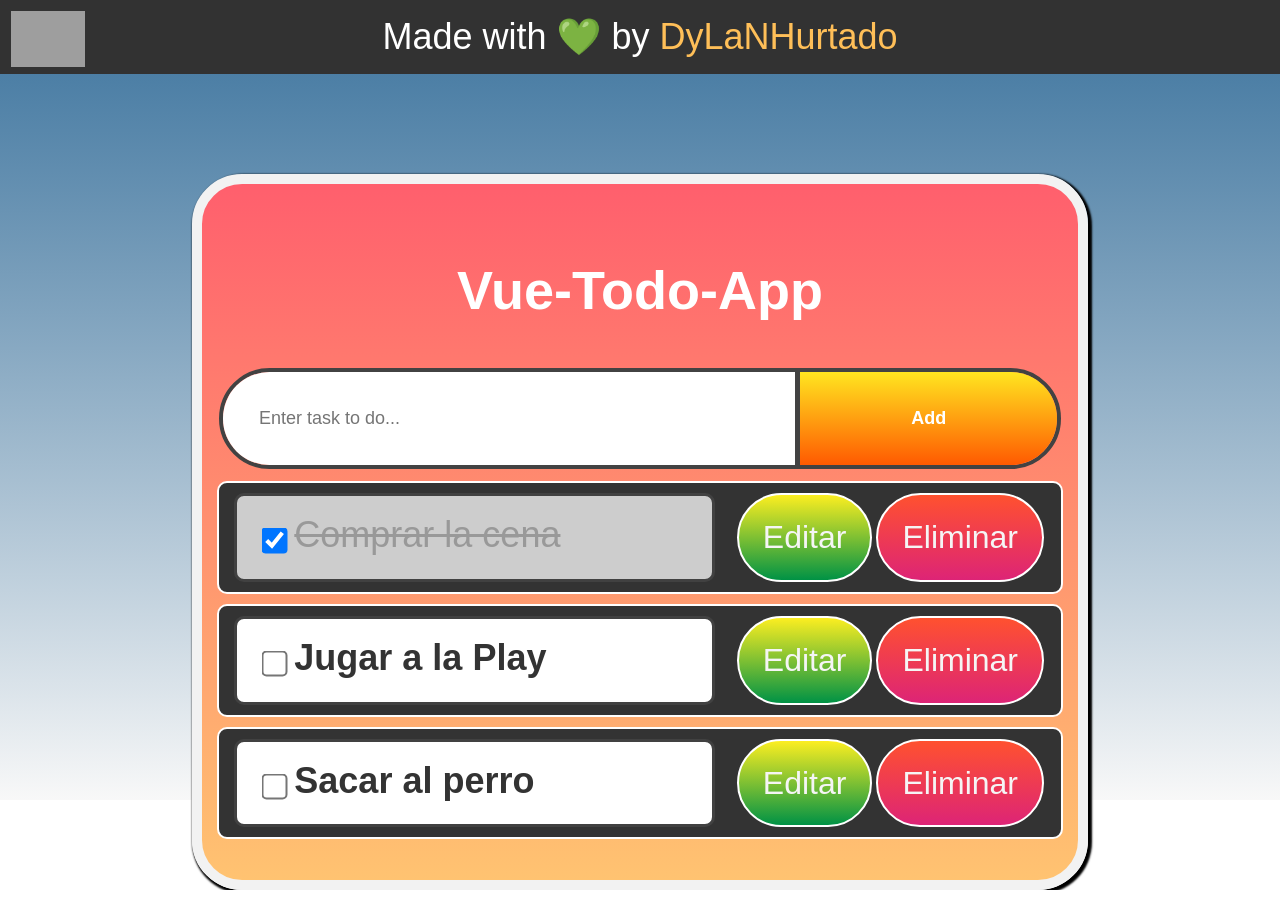
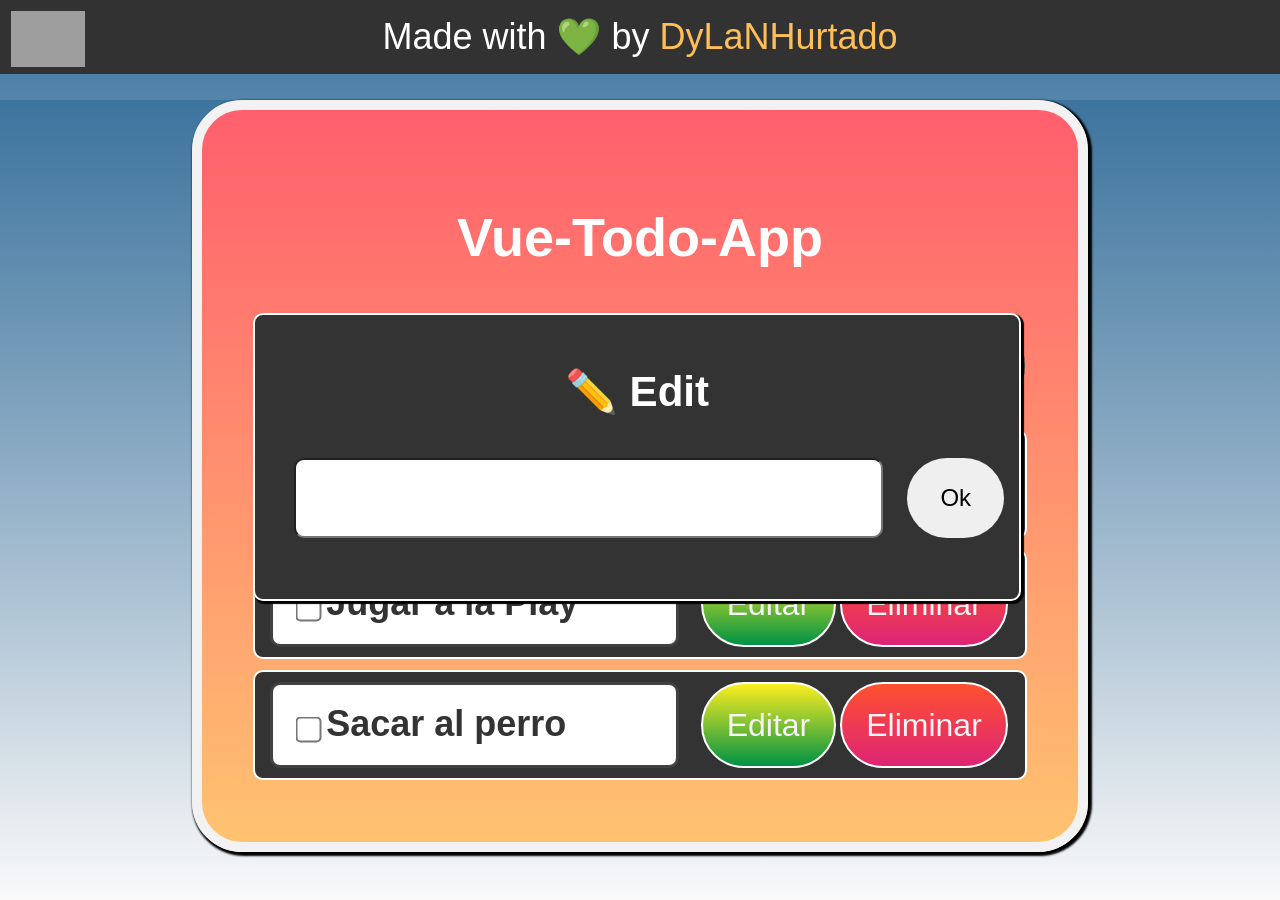
Before and after one commit to DyLaNHurtado/vue-todo-app, a Vue app: page / in a window 1280 px wide. Built offline with nearby package versions, Linux system fonts and the light colour scheme; grey boxes are pictures that could not be loaded.

Commit message:
Creating edit component

```diff
--- a/src/App.vue
+++ b/src/App.vue
@@ -68,7 +68,7 @@ html,body{
   border: 10px solid #f2f2f2;
   border-radius: 50px;
   box-shadow: 2px 2px 2px 2px rgb(0, 0, 0);
-  padding: 30px 15px;
+  padding: 4vw 4vw;
 }
 #header{
   background: #323232;
@@ -76,6 +76,10 @@ html,body{
   display:flex;
   align-items: center;
   justify-content: space-evenly;
+  position: fixed;
+  top: 0;
+  left: 0;
+  width: 100%;
 }
 
 h2{
--- /dev/null
+++ b/src/components/Edit.vue
@@ -0,0 +1,71 @@
+<template>
+  <div class="container">
+        <h3>✏️ Edit</h3>
+        <div id="input-container">
+            <input type="text" class="edit" />
+            <button id="ok-button">Ok</button>
+        </div>
+
+  </div>
+</template>
+
+<script>
+export default {
+    name: "EditComponent",
+    props: ['todo'],
+    methods:{}
+}
+</script>
+
+<style scoped>
+    .edit{
+        padding: 1em;
+        border-radius: 10px;
+        font-size: x-large;
+        margin-bottom: 0.5em;
+        margin: 0 1em;
+        width: 100%;
+    }
+    .edit:focus{
+        border:4px solid rgb(246, 171, 95);
+    }
+    #ok-button{
+        font-size: x-large;
+        padding: 1em;
+        width: 15%;
+        border: 4px solid transparent;
+        margin: 0;
+        border-radius: 100px;
+        border:0;
+    }
+    #ok-button:hover{
+        border:4px solid greenyellow;
+        background-color: black;
+
+    }
+    .container{
+        display: flex;
+        flex-direction: column;
+        padding: 0.2em 0;
+        overflow: hidden;
+        padding: 10px 15px;
+        flood-opacity: 30%;
+        border-radius: 10px;
+        background-color: #333;
+        border:2px solid white;
+        position: absolute;
+        width: 60%;
+        z-index: 100;
+        box-shadow: 2px 2px 1px 1px black;
+    }
+    #input-container{
+        display:flex;
+        flex-direction: row;
+        justify-content: center;
+        padding-bottom: 4vw;
+    }
+    h3{
+        width: 100%;
+        text-align: center;
+    }
+</style>
--- a/src/components/Search.vue
+++ b/src/components/Search.vue
@@ -18,11 +18,10 @@ export default {
   },
   methods:{
     addTodo:(todoList,inputSearch) => {
-      console.log(todoList.includes(inputSearch), todoList ,inputSearch);
       if(inputSearch.trim()!='' ){
         todoList.push({id:todoList.length,title:inputSearch,completed:false });
       }else{
-        alert(' ⛔ Error : Empty name invalid or task already in Todo list! ⛔ ')
+        alert(' ⛔ Error : Empty name invalid  ⛔ ')
       }
     }
   },
@@ -42,9 +41,10 @@ export default {
 
 #search:focus{
   transition: all;
-  transition-duration: 500ms;
-  background-color: #00194f;
-  color:white;
+  transition-duration: 900ms;
+  transition-delay: 0ms;
+  background-color: #fff4af;
+
   border: 0;
   outline: none;
 }
--- a/src/components/Task.vue
+++ b/src/components/Task.vue
@@ -5,8 +5,8 @@
         <span>{{todo.title}}</span>
     </div>
     <div class="todo-actions">
-        <button id="edit-button">Editar</button>
-        <button id="delete-button">Eliminar</button>
+        <button id="edit-button" @click="editTask(todoList,todo)">Editar</button>
+        <button id="delete-button" @click="deleteTask(todoList,todo)">Eliminar</button>
     </div>
   </div>
 </template>
@@ -17,10 +17,19 @@ export default {
         completeTask: function(task){
             task.isChecked = !task.isChecked
             task.completed= !task.completed;
-    }
+        },
+        deleteTask: function(todoList,task){
+            const index = todoList.indexOf(task);
+            if(index!=-1){
+                todoList.splice(index,1);
+            }
+        },
+        editTask: function(todoList,task){
+            task.title="Holaa"
+        },
     },
   name: 'TaskComponent',
-  props: ['todo']
+  props: ['todo','todoList']
 }
 </script>
 
@@ -44,7 +53,6 @@ export default {
         margin: 0.3em 0;
 
     }
-
     .todo-actions{
         display: flex;
         flex-direction: row;
@@ -117,4 +125,5 @@ export default {
     span{
         user-select: none;
     }
+
 </style>
--- a/src/components/Todo.vue
+++ b/src/components/Todo.vue
@@ -1,10 +1,11 @@
 <template>
-  <div class="container">
-    <div class="bar">
-        <SearchComponent v-bind:todoList="todoList"/>
-    </div>
+    <EditComponent v-bind:todo="todo"/>
+    <div class="container">
+        <div class="bar">
+            <SearchComponent v-bind:todoList="todoList"/>
+        </div>
     <div v-bind:key="todo.id" v-for="todo in todoList">
-        <TaskComponent v-bind:todo="todo" />
+        <TaskComponent v-bind:todo="todo" v-bind:todoList="todoList" />
     </div>
   </div>
 </template>
@@ -12,12 +13,13 @@
 <script>
 import TaskComponent from './Task.vue';
 import SearchComponent from './Search.vue'
+import EditComponent from './Edit.vue'
 export default {
     name: "TodoComponent",
     props: {
         todoList: []
     },
-    components: { TaskComponent,SearchComponent }
+    components: { TaskComponent,SearchComponent,EditComponent }
 }
 </script>
 
```
